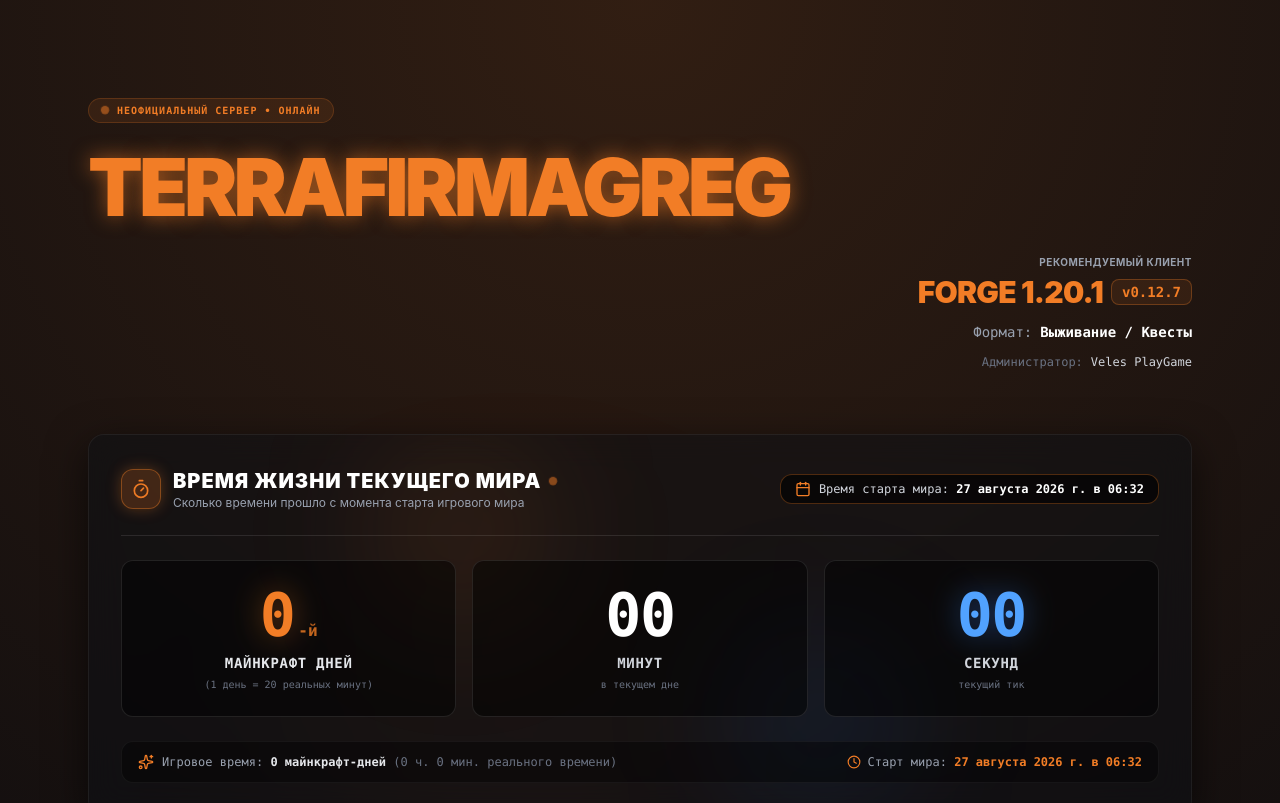
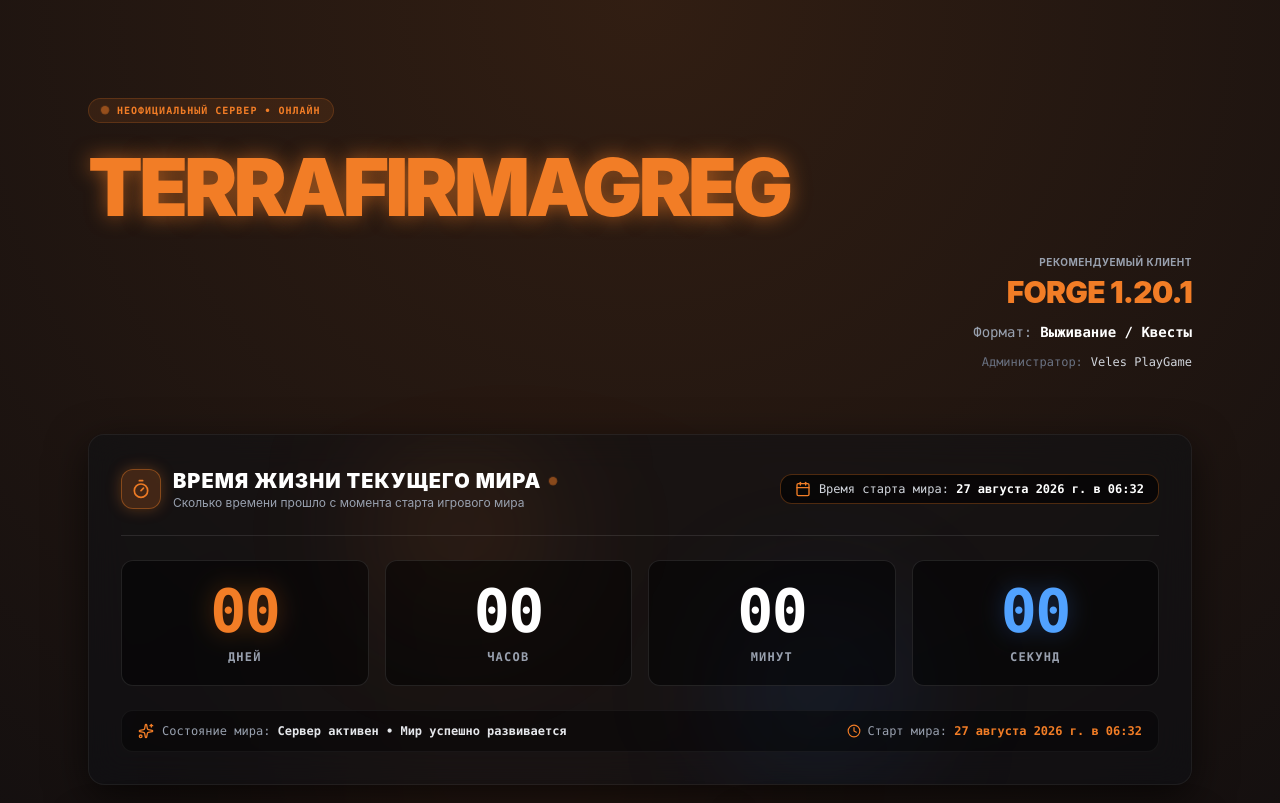
Before and after one commit to kutsandriy14-cyber/Veles-saite, a Next.js app: page / in a window 1280 px wide. Shown: the top 803 px of the page. Built offline with nearby package versions, Linux system fonts and the light colour scheme.

Commit message:
refactor: update time calculation and UI metadata
Remove specific modpack version from metadata and UI, and update server uptime display to track real-world time instead of Minecraft-specific cycles.

```diff
--- a/app/layout.tsx
+++ b/app/layout.tsx
@@ -3,7 +3,7 @@
 
 export const metadata: Metadata = {
   title: 'TerraFirmaGreg: Modern | Veles PlayGame',
-  description: 'Неофициальный игровой сервер Minecraft TerraFirmaGreg: Modern v0.12.7 (1.20.1 Forge) от сообщества Veles PlayGame.',
+  description: 'Неофициальный игровой сервер Minecraft TerraFirmaGreg: Modern (1.20.1 Forge) от сообщества Veles PlayGame.',
 };
 
 export default function RootLayout({children}: {children: React.ReactNode}) {
--- a/app/page.tsx
+++ b/app/page.tsx
@@ -83,14 +83,11 @@
     getFormattedStartDateServer
   );
 
-  // Minecraft time calculation: 1 MC Day = 20 real minutes (1200 seconds)
-  const mcDays = Math.floor(elapsedSeconds / 1200);
-  const minutesInDay = Math.floor((elapsedSeconds % 1200) / 60);
-  const secondsInDay = elapsedSeconds % 60;
-
-  // Real world hours for reference
-  const realHours = Math.floor(elapsedSeconds / 3600);
-  const realMinutes = Math.floor((elapsedSeconds % 3600) / 60);
+  // Real time calculation (Days, Hours, Minutes, Seconds)
+  const days = Math.floor(elapsedSeconds / (24 * 3600));
+  const hours = Math.floor((elapsedSeconds % (24 * 3600)) / 3600);
+  const minutes = Math.floor((elapsedSeconds % 3600) / 60);
+  const seconds = elapsedSeconds % 60;
 
   const handleCopy = (ip: string) => {
     navigator.clipboard.writeText(ip);
@@ -133,7 +130,6 @@
                 <span className="text-[10px] text-gray-400 font-bold uppercase tracking-wider mb-1">Рекомендуемый клиент</span>
                 <div className="flex items-center gap-2">
                   <span className="text-2xl md:text-3xl font-black text-[#f27d26] tracking-tight uppercase">Forge 1.20.1</span>
-                  <span className="text-sm bg-[#f27d26]/10 text-[#f27d26] border border-[#f27d26]/30 px-2.5 py-0.5 rounded-lg font-mono font-bold">v0.12.7</span>
                 </div>
               </div>
               <div className="flex items-center gap-2 text-sm font-mono">
@@ -183,50 +179,49 @@
               )}
             </div>
 
-            {/* Countdown / Uptime Grid (Minecraft Days, Minutes, Seconds) */}
-            <div className="grid grid-cols-1 sm:grid-cols-3 gap-3 sm:gap-4 mb-6">
-              {/* Minecraft Days */}
-              <div className="flex flex-col items-center justify-center p-5 sm:p-6 rounded-xl bg-black/50 border border-white/10 hover:border-[#f27d26]/40 transition-all group relative overflow-hidden">
-                <div className="absolute inset-0 bg-gradient-to-t from-[#f27d26]/10 to-transparent opacity-0 group-hover:opacity-100 transition-opacity" />
-                <div className="flex items-baseline gap-1 relative z-10" suppressHydrationWarning>
-                  <span className="font-mono text-4xl sm:text-5xl md:text-6xl font-black text-[#f27d26] tracking-tight drop-shadow-[0_0_15px_rgba(242,125,38,0.4)]" suppressHydrationWarning>
-                    {mcDays}
-                  </span>
-                  <span className="text-sm sm:text-base font-bold text-[#f27d26]/80 font-mono">-й</span>
-                </div>
-                <span className="text-xs sm:text-sm font-bold text-gray-200 uppercase tracking-wider mt-2 relative z-10 font-mono text-center" suppressHydrationWarning>
-                  {getPluralWord(mcDays, 'Майнкрафт день', 'Майнкрафт дня', 'Майнкрафт дней')}
+            {/* Uptime Grid (Days, Hours, Minutes, Seconds) */}
+            <div className="grid grid-cols-2 sm:grid-cols-4 gap-3 sm:gap-4 mb-6">
+              {/* Days */}
+              <div className="flex flex-col items-center justify-center p-4 sm:p-5 rounded-xl bg-black/50 border border-white/10 hover:border-[#f27d26]/40 transition-all group relative overflow-hidden">
+                <div className="absolute inset-0 bg-gradient-to-t from-[#f27d26]/5 to-transparent opacity-0 group-hover:opacity-100 transition-opacity" />
+                <span className="font-mono text-4xl sm:text-5xl md:text-6xl font-black text-[#f27d26] tracking-tight relative z-10 drop-shadow-[0_0_12px_rgba(242,125,38,0.3)]" suppressHydrationWarning>
+                  {String(days).padStart(2, '0')}
                 </span>
-                <span className="text-[10px] text-gray-500 font-mono mt-1 relative z-10">
-                  (1 день = 20 реальных минут)
+                <span className="text-[11px] sm:text-xs font-bold text-gray-400 uppercase tracking-widest mt-2 relative z-10 font-mono" suppressHydrationWarning>
+                  {getPluralWord(days, 'День', 'Дня', 'Дней')}
+                </span>
+              </div>
+
+              {/* Hours */}
+              <div className="flex flex-col items-center justify-center p-4 sm:p-5 rounded-xl bg-black/50 border border-white/10 hover:border-[#f27d26]/40 transition-all group relative overflow-hidden">
+                <div className="absolute inset-0 bg-gradient-to-t from-[#f27d26]/5 to-transparent opacity-0 group-hover:opacity-100 transition-opacity" />
+                <span className="font-mono text-4xl sm:text-5xl md:text-6xl font-black text-white tracking-tight relative z-10" suppressHydrationWarning>
+                  {String(hours).padStart(2, '0')}
+                </span>
+                <span className="text-[11px] sm:text-xs font-bold text-gray-400 uppercase tracking-widest mt-2 relative z-10 font-mono" suppressHydrationWarning>
+                  {getPluralWord(hours, 'Час', 'Часа', 'Часов')}
                 </span>
               </div>
 
               {/* Minutes */}
-              <div className="flex flex-col items-center justify-center p-5 sm:p-6 rounded-xl bg-black/50 border border-white/10 hover:border-[#f27d26]/40 transition-all group relative overflow-hidden">
-                <div className="absolute inset-0 bg-gradient-to-t from-[#f27d26]/10 to-transparent opacity-0 group-hover:opacity-100 transition-opacity" />
+              <div className="flex flex-col items-center justify-center p-4 sm:p-5 rounded-xl bg-black/50 border border-white/10 hover:border-[#f27d26]/40 transition-all group relative overflow-hidden">
+                <div className="absolute inset-0 bg-gradient-to-t from-[#f27d26]/5 to-transparent opacity-0 group-hover:opacity-100 transition-opacity" />
                 <span className="font-mono text-4xl sm:text-5xl md:text-6xl font-black text-white tracking-tight relative z-10" suppressHydrationWarning>
-                  {String(minutesInDay).padStart(2, '0')}
+                  {String(minutes).padStart(2, '0')}
                 </span>
-                <span className="text-xs sm:text-sm font-bold text-gray-300 uppercase tracking-wider mt-2 relative z-10 font-mono" suppressHydrationWarning>
-                  {getPluralWord(minutesInDay, 'Минута', 'Минуты', 'Минут')}
-                </span>
-                <span className="text-[10px] text-gray-500 font-mono mt-1 relative z-10">
-                  в текущем дне
+                <span className="text-[11px] sm:text-xs font-bold text-gray-400 uppercase tracking-widest mt-2 relative z-10 font-mono" suppressHydrationWarning>
+                  {getPluralWord(minutes, 'Минута', 'Минуты', 'Минут')}
                 </span>
               </div>
 
               {/* Seconds */}
-              <div className="flex flex-col items-center justify-center p-5 sm:p-6 rounded-xl bg-black/50 border border-white/10 hover:border-blue-500/40 transition-all group relative overflow-hidden">
-                <div className="absolute inset-0 bg-gradient-to-t from-blue-500/10 to-transparent opacity-0 group-hover:opacity-100 transition-opacity" />
-                <span className="font-mono text-4xl sm:text-5xl md:text-6xl font-black text-blue-400 tracking-tight relative z-10 drop-shadow-[0_0_15px_rgba(59,130,246,0.4)]" suppressHydrationWarning>
-                  {String(secondsInDay).padStart(2, '0')}
+              <div className="flex flex-col items-center justify-center p-4 sm:p-5 rounded-xl bg-black/50 border border-white/10 hover:border-blue-500/40 transition-all group relative overflow-hidden">
+                <div className="absolute inset-0 bg-gradient-to-t from-blue-500/5 to-transparent opacity-0 group-hover:opacity-100 transition-opacity" />
+                <span className="font-mono text-4xl sm:text-5xl md:text-6xl font-black text-blue-400 tracking-tight relative z-10 drop-shadow-[0_0_12px_rgba(59,130,246,0.3)]" suppressHydrationWarning>
+                  {String(seconds).padStart(2, '0')}
                 </span>
-                <span className="text-xs sm:text-sm font-bold text-gray-300 uppercase tracking-wider mt-2 relative z-10 font-mono" suppressHydrationWarning>
-                  {getPluralWord(secondsInDay, 'Секунда', 'Секунды', 'Секунд')}
-                </span>
-                <span className="text-[10px] text-gray-500 font-mono mt-1 relative z-10">
-                  текущий тик
+                <span className="text-[11px] sm:text-xs font-bold text-gray-400 uppercase tracking-widest mt-2 relative z-10 font-mono" suppressHydrationWarning>
+                  {getPluralWord(seconds, 'Секунда', 'Секунды', 'Секунд')}
                 </span>
               </div>
             </div>
@@ -235,7 +230,7 @@
             <div className="flex flex-col sm:flex-row items-center justify-between gap-3 text-xs text-gray-400 font-mono bg-black/40 rounded-xl px-4 py-3 border border-white/5" suppressHydrationWarning>
               <div className="flex items-center gap-2" suppressHydrationWarning>
                 <Sparkles className="w-4 h-4 text-[#f27d26]" />
-                <span suppressHydrationWarning>Игровое время: <strong className="text-gray-200 font-semibold" suppressHydrationWarning>{mcDays} майнкрафт-дней</strong> <span className="text-gray-500" suppressHydrationWarning>({realHours} ч. {realMinutes} мин. реального времени)</span></span>
+                <span suppressHydrationWarning>Состояние мира: <strong className="text-gray-200 font-semibold">Сервер активен • Мир успешно развивается</strong></span>
               </div>
               <div className="flex items-center gap-1.5 text-gray-400" suppressHydrationWarning>
                 <Clock className="w-3.5 h-3.5 text-[#f27d26]" />
@@ -300,7 +295,7 @@
               </h2>
 
               <div className="mb-8">
-                <div className="text-sm font-bold text-white mb-1">TerraFirmaGreg: Modern (v0.12.7)</div>
+                <div className="text-sm font-bold text-white mb-1">TerraFirmaGreg: Modern</div>
                 <div className="text-xs text-gray-400 leading-relaxed mb-3">
                   Неофициальный сервер на базе хардкорной сборки TerraFirmaGreg: Modern (Forge 1.20.1).
                 </div>
@@ -417,7 +412,7 @@
                         </div>
                         <div className="flex gap-3">
                           <span className="text-[#f27d26] font-mono font-bold">2.</span>
-                          <p>Откройте лаунчер Minecraft и создайте инстанс версии <span className="text-[#f27d26] font-black text-[13px] uppercase tracking-wide">Forge 1.20.1</span> (сборка <span className="text-white font-semibold">TerraFirmaGreg: Modern v0.12.7</span>).</p>
+                          <p>Откройте лаунчер Minecraft и создайте инстанс версии <span className="text-[#f27d26] font-black text-[13px] uppercase tracking-wide">Forge 1.20.1</span> (сборка <span className="text-white font-semibold">TerraFirmaGreg: Modern</span>).</p>
                         </div>
                         <div className="flex gap-3">
                           <span className="text-[#f27d26] font-mono font-bold">3.</span>
@@ -466,11 +461,11 @@
                     >
                       <h3 className="text-base font-bold text-white border-b border-white/5 pb-2 uppercase tracking-wider flex items-center gap-2">
                         <Cpu className="w-5 h-5 text-[#f27d26]" />
-                        <span>TerraFirmaGreg: Modern — Edition v0.12.7</span>
+                        <span>TerraFirmaGreg: Modern</span>
                       </h3>
                       <div className="text-xs text-gray-300 space-y-3 leading-relaxed">
                         <p>
-                          <span className="text-white font-bold">TerraFirmaGreg: Modern</span> — это масштабное объединение реалистичного выживания <span className="text-[#f27d26] font-semibold">TerraFirmaCraft (TFC)</span> и сложнейшей индустриальной экосистемы <span className="text-[#f27d26] font-semibold">GregTech Modern</span> на версии <span className="text-[#f27d26] font-black text-[13px] uppercase tracking-wide">Forge 1.20.1 (v0.12.7)</span>.
+                          <span className="text-white font-bold">TerraFirmaGreg: Modern</span> — это масштабное объединение реалистичного выживания <span className="text-[#f27d26] font-semibold">TerraFirmaCraft (TFC)</span> и сложнейшей индустриальной экосистемы <span className="text-[#f27d26] font-semibold">GregTech Modern</span> на версии <span className="text-[#f27d26] font-black text-[13px] uppercase tracking-wide">Forge 1.20.1</span>.
                         </p>
                         <p>
                           Особенности сборки <span className="text-white font-bold">TerraFirmaGreg: Modern</span>:
```
